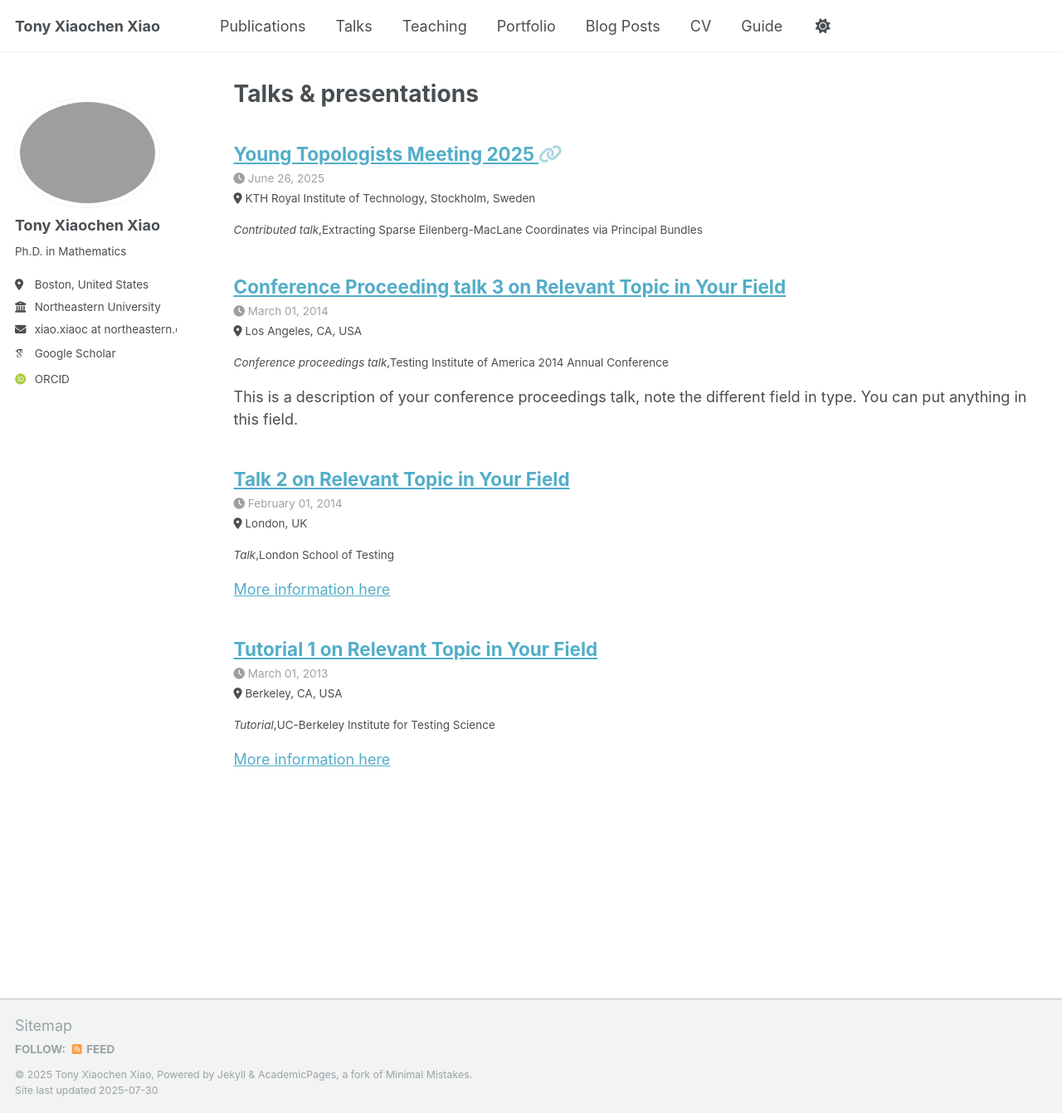
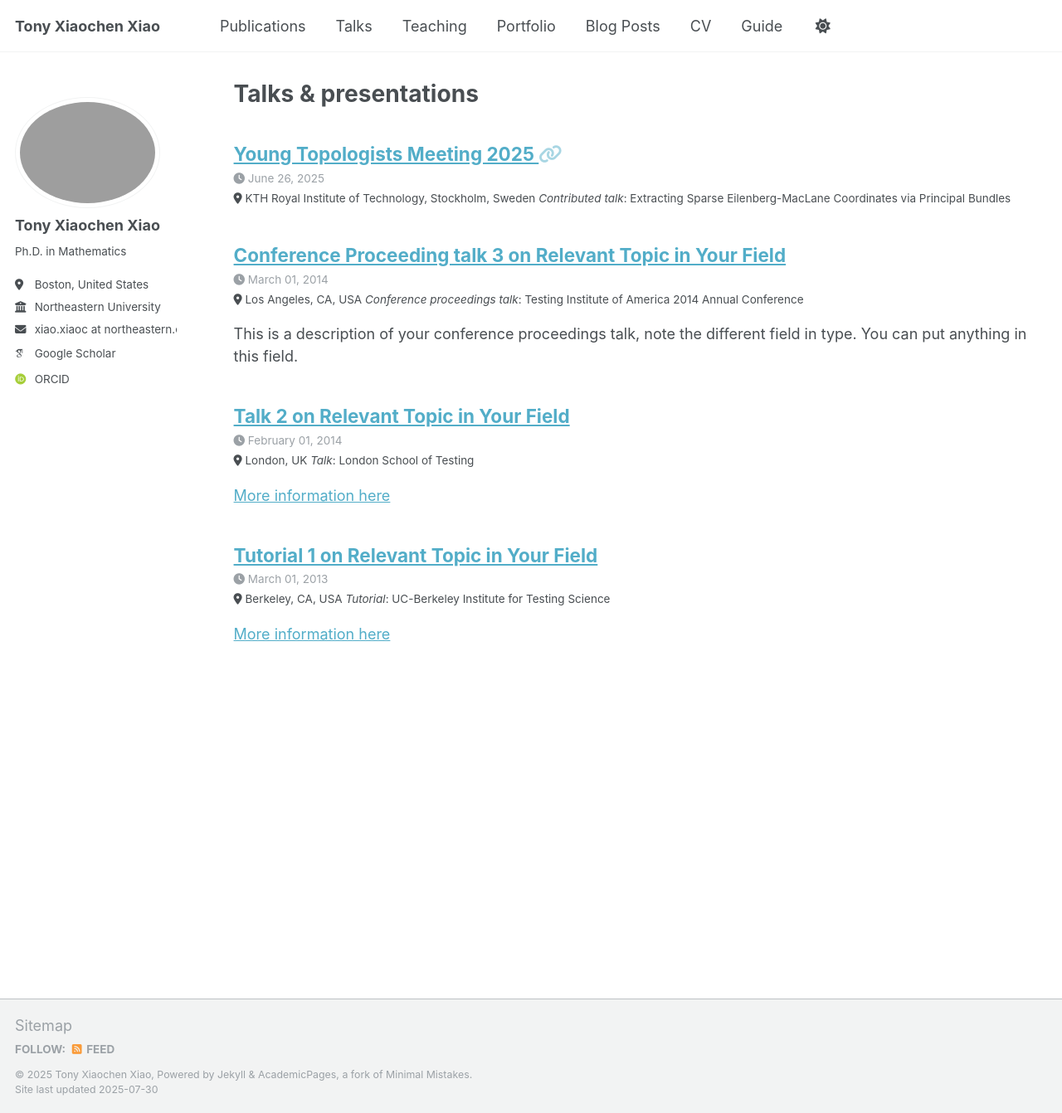
Before and after one commit to tonyxiaochenxiao/tonyxiaochenxiao.github.io, a Jekyll site: the page built from _pages/talks.html, in a window 1280 px wide and 1342 px high. Shown: the whole window at 83% size. Built offline with Jekyll 4.4.1, drawn with Linux system fonts in a browser that asks for light colours; some web fonts are replaced; a script that is not in the unit is left out.

Commit message:
Update archive-single-talk.html

```diff
--- a/_includes/archive-single-talk.html
+++ b/_includes/archive-single-talk.html
@@ -36,8 +36,10 @@
       <p class="page__meta"><i class="fa fa-clock" aria-hidden="true"></i> {% include read-time.html %}</p>
     {% endif %}
     {% if post.date %}<p class="page__meta"><i class="fa fa-clock" aria-hidden="true"></i> {{ post.date | date: '%B %d, %Y' }}</p>{% endif %}
-    {% if post.location %}<p class="archive__item-excerpt" itemprop="description"><i class="fa fa-location-dot" aria-hidden="true"></i> {{post.location}}</p>{% endif %}
-    {% if post.type %}<p class="archive__item-excerpt" itemprop="description"> <i>{{post.type}}</i>,{{ post.venue }}</p>{% endif %}
+    <p class="archive__item-excerpt" itemprop="description">
+      {% if post.location %}<i class="fa fa-location-dot" aria-hidden="true"></i> {{post.location}}{% endif %}
+      {% if post.type %}<i>{{post.type}}</i>: {{ post.venue }}{% endif %}
+    </p>
     {% if post.excerpt %}<p class="archive__item-excerpt" itemprop="description">{{ post.excerpt | markdownify }}</p>{% endif %}
   </article>
 </div>
```
